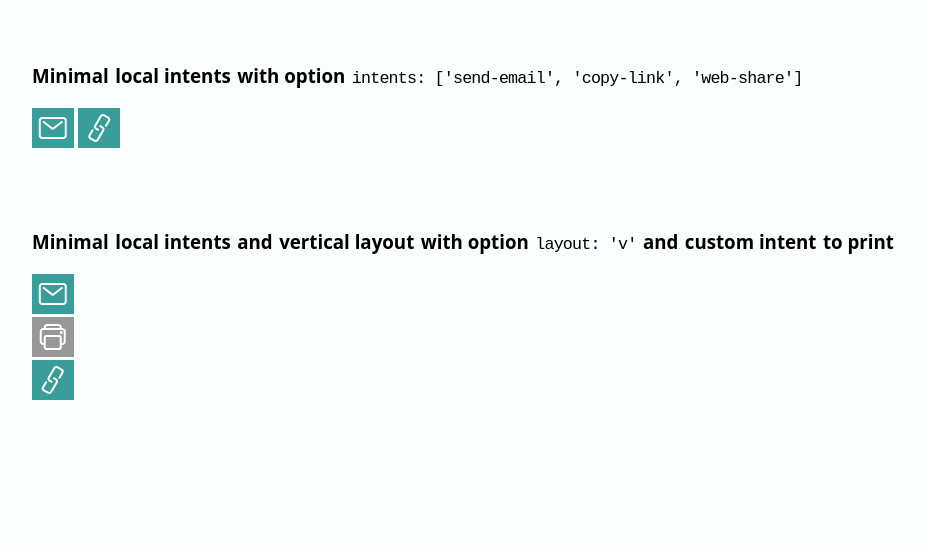
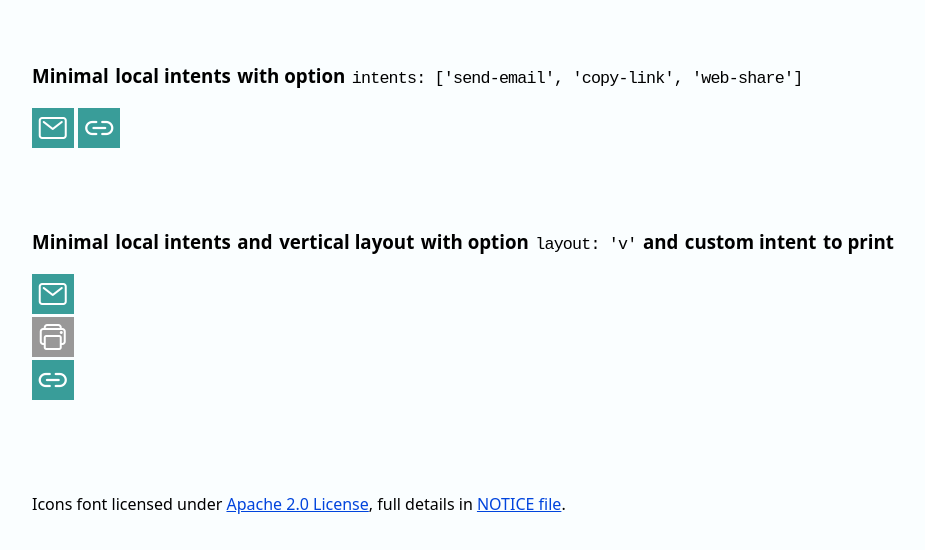
Before and after one commit to loltgt/ensemble-social-share, a website: page demo/index.html in a window 1280 px wide. Shown: the part 490-1040 px from the top of the page, without its empty margins (144-1069 px from the left). Before the commit the page ends 970 px from the top, so only its background shows below. Drawn offline with Linux system fonts and the light colour scheme.

Commit message:
adopt semver, footer note, build

```diff
--- a/demo/demo-ensemble-social-share.css
+++ b/demo/demo-ensemble-social-share.css
@@ -1 +1 @@
-*{box-sizing:border-box}:active,:focus{outline:0;-webkit-tap-highlight-color:transparent}html{line-height:1.15}body{margin:0;padding:0;font:normal .89rem/1.5 system-ui,sans-serif;color:#000;background:#fafeff}p{margin:0 0 1rem}h1,h2,h3,h4,h5,h6{display:block;padding:0;font-weight:700}h1{margin:0 0 1.5rem;font-size:1.5em}h2,h3{margin:1.5rem 0 .5rem;font-size:1.17em}h2 em,h2 code,h3 em,h3 code{padding:0 .1rem;font-weight:normal;font-style:normal}h2 em,h3 em{font-weight:600}h2 code,h3 code{font-size:89%;letter-spacing:-0.05rem}section>h2{margin:0 0 1.25rem;font-size:1.35em}.js-class:before{content:"class";display:inline-block;margin:0 1.05em;margin-inline-start:0;padding:.2rem;font-size:.535em;font-weight:500;line-height:1;vertical-align:middle;letter-spacing:-0.02rem;color:#fff;background:#000;border-radius:.1rem;opacity:.6}main{display:block;max-width:960px;margin:auto;padding:5vh 1rem 0}section,article{display:block;margin:3em 0 5em}@media(min-width: 768px){body{font-size:1rem}h1{margin:0 0 2rem;font-size:2em}h2,h3{margin:3rem 0 1rem}section>h2{margin:0 0 2.5rem;font-size:1.5em}}.social-share{margin:1rem 0 3rem}
+*{box-sizing:border-box}:active,:focus{outline:0;-webkit-tap-highlight-color:transparent}html{line-height:1.15}body{margin:0;padding:0;font:normal .89rem/1.5 system-ui,sans-serif;color:#000;background:#fafeff}p{margin:0 0 1rem}a{color:#04d}h1,h2,h3,h4,h5,h6{display:block;padding:0;font-weight:700}h1{margin:0 0 1.5rem;font-size:1.5em}h2,h3{margin:1.5rem 0 .5rem;font-size:1.17em}h2 em,h2 code,h3 em,h3 code{padding:0 .1rem;font-weight:normal;font-style:normal}h2 em,h3 em{font-weight:600}h2 code,h3 code{font-size:89%;letter-spacing:-0.05rem}section>h2{margin:0 0 1.25rem;font-size:1.35em}.js-class:before{content:"class";display:inline-block;margin:0 1.05em;margin-inline-start:0;padding:.2rem;font-size:.535em;font-weight:500;line-height:1;vertical-align:middle;letter-spacing:-0.02rem;color:#fff;background:#000;border-radius:.1rem;opacity:.6}main{display:block;max-width:960px;margin:auto;padding:5vh 1rem 0}section,article{display:block;margin:3em 0 5em}footer{margin:0 0 2ch;padding:.7em 0 1.5em}@media(min-width: 768px){body{font-size:1rem}h1{margin:0 0 2rem;font-size:2em}h2,h3{margin:3rem 0 1rem}section>h2{margin:0 0 2.5rem;font-size:1.5em}}.social-share{margin:1rem 0 3rem}
--- a/demo/index.html
+++ b/demo/index.html
@@ -42,6 +42,10 @@
     </article>
 
   </section>
+
+  <footer>
+    <p>Icons font licensed under <a href="../dist/font/LICENSE">Apache 2.0 License</a>, full details in <a href="../dist/font/NOTICE"">NOTICE file</a>.</p>
+  </footer>
 </main>
 
 <!-- ensmble socialshare javascript -->
--- a/src/scss/demo_social-share.scss
+++ b/src/scss/demo_social-share.scss
@@ -1,7 +1,7 @@
 /**
  * ensemble demo SocialShare
  *
- * @version 0.0.4
+ * @version 0.4.0
  * @copyright Copyright (C) Leonardo Laureti
  * @license MIT License
  */
```
Also changed, not shown: package.json (+3 -5 lines), dist/css/ensemble-social-share.css, dist/css/ensemble-social-share.min.css, dist/font/socialshare-icons.woff2, dist/js/ensemble-social-share.js, dist/js/ensemble-social-share.min.js, 1 other file.
